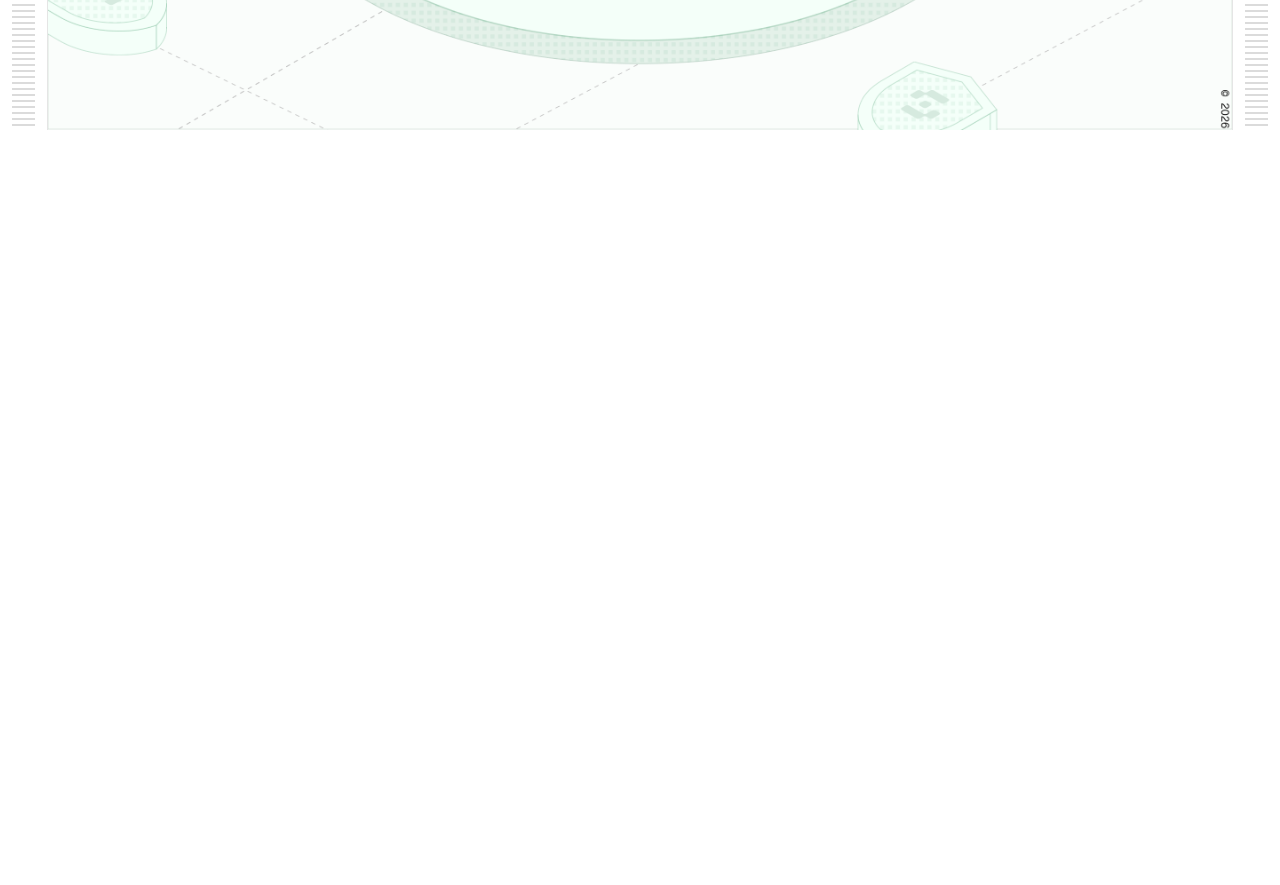
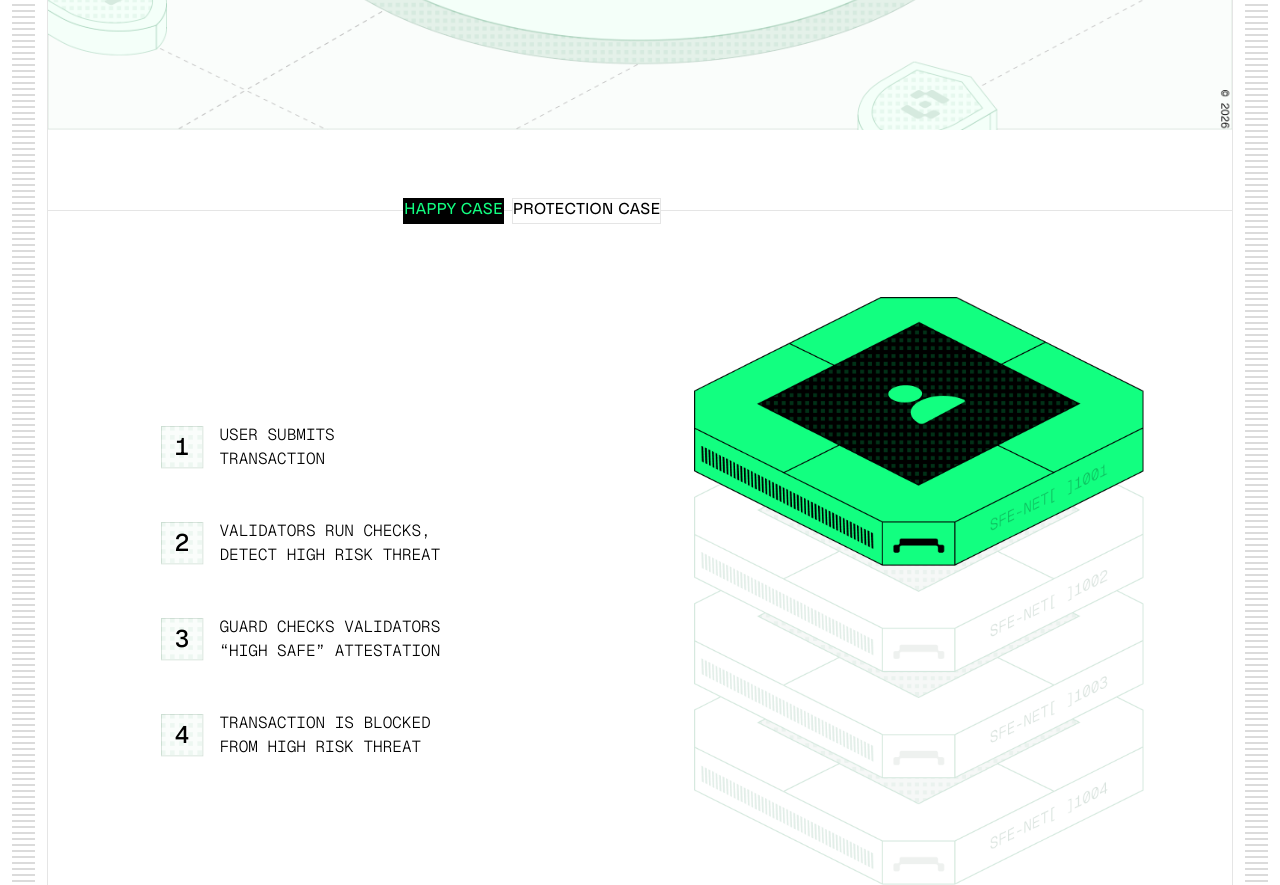
Before and after one commit to safe-fndn/foundation-homepage, a Next.js app: page /safenet in a window 1280 px wide. Shown: the part 3480-4365 px from the top of the page. Before the commit the page ends 3610 px from the top, so only its background shows below. Built offline with nearby package versions, Linux system fonts and the light colour scheme; no server answers.

Commit message:
feat: Add HowItWorks component to Safenet page

```diff
--- a/src/app/safenet/page.tsx
+++ b/src/app/safenet/page.tsx
@@ -1,5 +1,6 @@
 import Defenders from "@/components/safenet/Defenders";
 import HeroSection from "@/components/safenet/HeroSection";
+import HowItWorks from "@/components/safenet/HowItWorks";
 import Problem from "@/components/safenet/Problem";
 import Solution from "@/components/safenet/Solution";
 import React from "react";
@@ -19,6 +20,9 @@ export default function SafenetPage() {
       <div className="pt-[72px] md:pt-[80px]">
         <Defenders />
       </div>
+      <div className="pt-[72px] md:pt-[80px]">
+        <HowItWorks />
+      </div>
     </div>
   </main>)
 }
--- /dev/null
+++ b/src/components/safenet/HowItWorks.tsx
@@ -0,0 +1,82 @@
+'use client'
+
+import Image from 'next/image'
+import React, { useState } from 'react'
+
+const tabs = ['HAPPY CASE', 'PROTECTION CASE'] as const
+type Tab = (typeof tabs)[number]
+
+const steps: Record<Tab, { title: string }[]> = {
+  'HAPPY CASE': [
+    { title: 'USER SUBMITS TRANSACTION' },
+    { title: 'VALIDATORS RUN CHECKS, DETECT HIGH RISK THREAT' },
+    { title: 'GUARD CHECKS VALIDATORS \u201CHIGH SAFE\u201D ATTESTATION' },
+    { title: 'TRANSACTION IS BLOCKED FROM HIGH RISK THREAT' },
+  ],
+  'PROTECTION CASE': [
+    { title: 'USER SUBMITS TRANSACTION' },
+    { title: 'VALIDATORS RUN CHECKS, DETECT HIGH RISK THREAT' },
+    { title: 'GUARD CHECKS VALIDATORS \u201CHIGH SAFE\u201D ATTESTATION' },
+    { title: 'TRANSACTION IS BLOCKED FROM HIGH RISK THREAT' },
+  ],
+}
+
+const images: Record<Tab, string> = {
+  'HAPPY CASE': '/images/safenet/happy-case.png',
+  'PROTECTION CASE': '/images/safenet/happy-case.png',
+}
+
+export default function HowItWorks() {
+  const [activeTab, setActiveTab] = useState<Tab>('HAPPY CASE')
+
+  return (
+    <div className="px-[20px] md:px-[48px]">
+      <div className='h-px w-full bg-black/[0.1] relative'>
+        <div className='max-w-[832px] w-fit absolute flex flex-row gap-2 -top-3 left-[10%] md:left-[30%]'>
+          {tabs.map((tab) => (
+            <button
+              key={tab}
+              onClick={() => setActiveTab(tab)}
+              className={`tracking-wide border border-black/[0.1] cursor-pointer transition-colors ${activeTab === tab
+                ? 'text-safenet-green bg-safenet-black'
+                : 'text-safenet-black bg-white'
+                }`}
+            >
+              {tab}
+            </button>
+          ))}
+        </div>
+      </div>
+
+      <div className="pt-[48px] md:pt-[86px] flex flex-col-reverse md:flex-row md:items-center justify-center gap-[48px] md:gap-[68px] lg:gap-[220px] items-center">
+        <div className="flex flex-col">
+          {steps[activeTab].map((step, i) => (
+            <div key={i} className="flex items-center gap-[16px] p-6 cursor-pointer hover:border hover:border-[#D3E8DD] hover:bg-[#FCFDFC]">
+              <div className='relative'>
+                <Image
+                  src="/images/safenet/number-wrapper.svg"
+                  alt="Number wrapper"
+                  width={43}
+                  height={43}
+                  className=""
+                />
+                <p className='absolute top-1/2 left-1/2 -translate-x-1/2 -translate-y-1/2 text-2xl sn-mono-md font-medium'>{i + 1}</p>
+              </div>
+              <p className="sn-mono-sm max-w-[230px] text-base font-light uppercase">
+                {step.title}
+              </p>
+            </div>
+          ))}
+        </div>
+
+        <Image
+          src={images[activeTab]}
+          alt={`${activeTab} illustration`}
+          width={600}
+          height={600}
+          className="w-full max-w-[300px] lg:max-w-[450px] h-auto"
+        />
+      </div>
+    </div>
+  )
+}
```
Also changed, not shown: public/images/safenet/happy-case.png (added), public/images/safenet/number-wrapper.svg (added).
